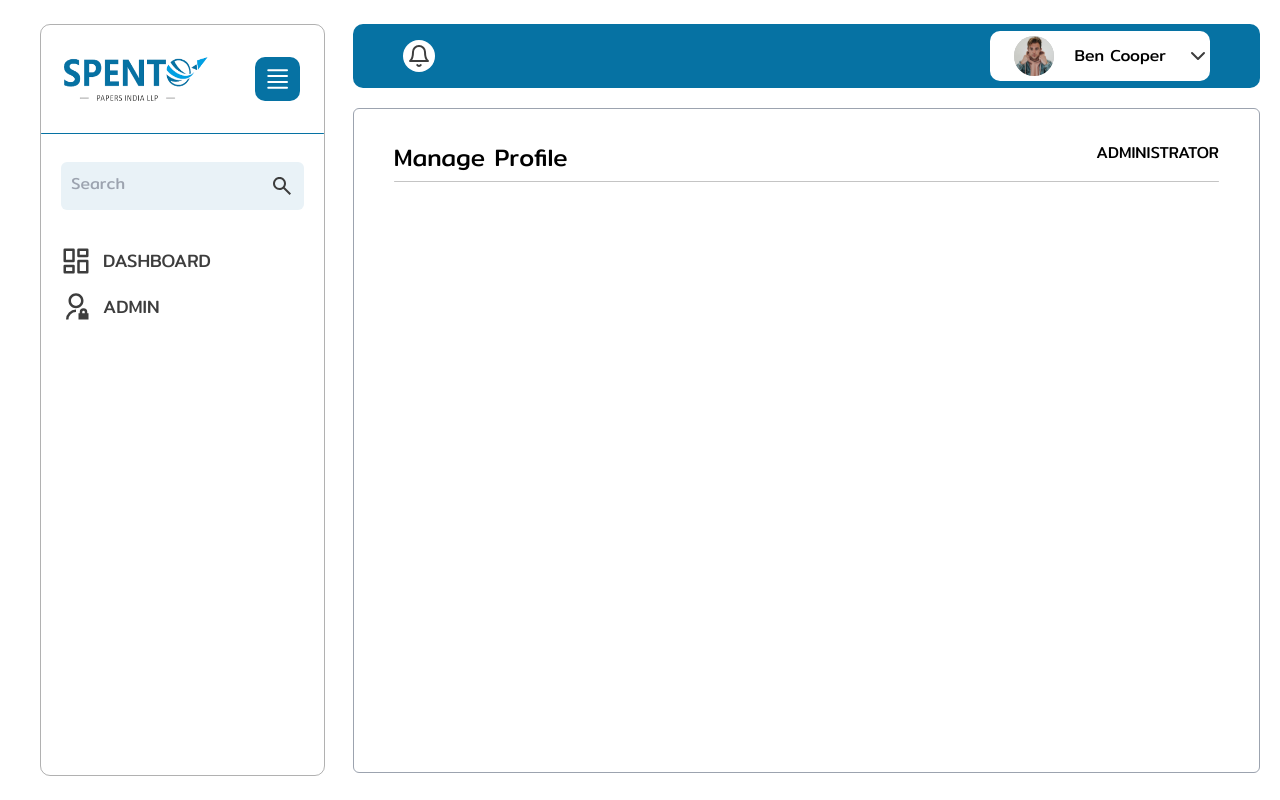
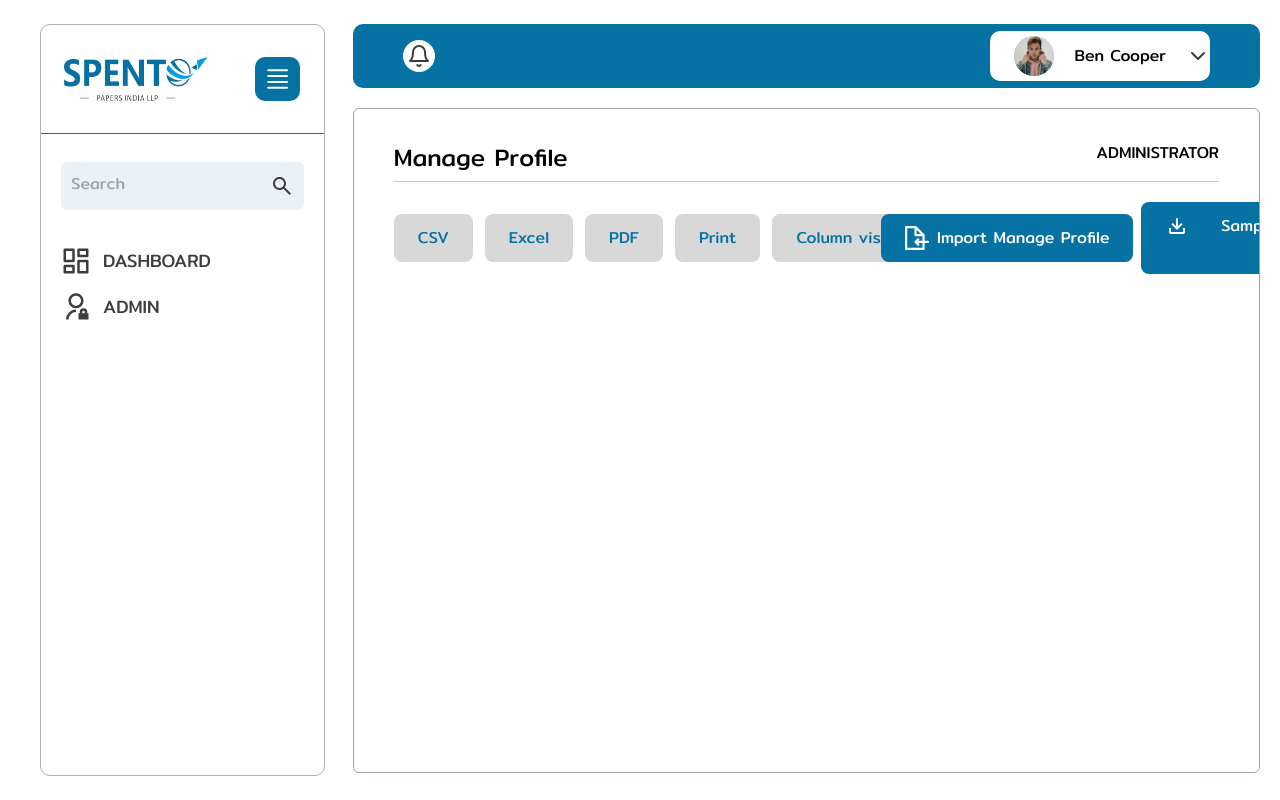
Before and after one commit to Akshay-Gengaje/Spento_Dashboard, a React (Vite) app: page /dashboard in a window 1280 px wide. Built offline with nearby package versions, Linux system fonts and the light colour scheme.

Commit message:
Admin Menu Options Implemented

```diff
--- a/src/layout/Container/DashboardContainer.jsx
+++ b/src/layout/Container/DashboardContainer.jsx
@@ -1,6 +1,7 @@
 import Header from "./Header";
+import Options from "./Options";
 
-const DashboardContainer = ({ title, section }) => {
+const DashboardContainer = ({ title, section, children }) => {
   return (
     // <div className="border-darkGray h-[83%] max-w-full rounded-md border-[1px] px-5 md:mx-5 md:mt-6 md:flex-row md:rounded-[10px] md:px-[50px] ">
     //   <p>Dashboard Container</p>
@@ -8,6 +9,10 @@ const DashboardContainer = ({ title, section }) => {
     <div className="mx-5 mt-5 h-[calc(100vh_-_135px)] max-w-full rounded-md border border-gray-400 text-black">
       {/* <Header title={title} section={section} /> */}
       <Header title="Manage Profile" section="Administrator" />
+      <Options />
+      <div>
+        {children}
+      </div>
     </div>
   );
 };
--- /dev/null
+++ b/src/layout/Container/Options.jsx
@@ -0,0 +1,31 @@
+import Button from "../../components/Button";
+
+const Options = () => {
+  const grayBtn =
+    "bg-lightGray min-w-fit min-w-fit rounded-lg px-6 py-3 text-darkBlue ";
+  const blueBtn =
+    "bg-darkBlue min-h-fit min-w-fit  rounded-lg px-6 py-3 text-white flex justify-center  ";
+  return (
+    <div className="mt-5 flex items-center justify-between overflow-x-scroll px-2 md:px-10">
+      <div className=" flex  space-x-3">
+        <Button className={grayBtn}>CSV</Button>
+        <Button className={grayBtn}>Excel</Button>
+        <Button className={grayBtn}>PDF</Button>
+        <Button className={grayBtn}>Print</Button>
+        <Button className={grayBtn}>Column visiblity</Button>
+      </div>
+      <div className="flex items-center space-x-2">
+        <Button className={blueBtn}>
+          <img src="icons/import.svg" alt="" className="mr-2" />
+          <span>Import Manage Profile</span>
+        </Button>
+        <Button className={blueBtn}>
+          <img src="icons/download.svg" alt="" className="mr-2" />
+          <span>Sample Download Manage Profile</span>
+        </Button>
+      </div>
+    </div>
+  );
+};
+
+export default Options;
--- a/tailwind.config.js
+++ b/tailwind.config.js
@@ -6,6 +6,7 @@ export default {
     extend: {
       colors: {
         darkBlue: "#0672A3",
+        lightGray: "rgba(61, 61, 61, 0.20)",
         darkGray: "rgba(61, 61, 61, 1)",
       },
       fontFamily: {
```
Also changed, not shown: public/icons/download.svg (added), public/icons/import.svg (added).
